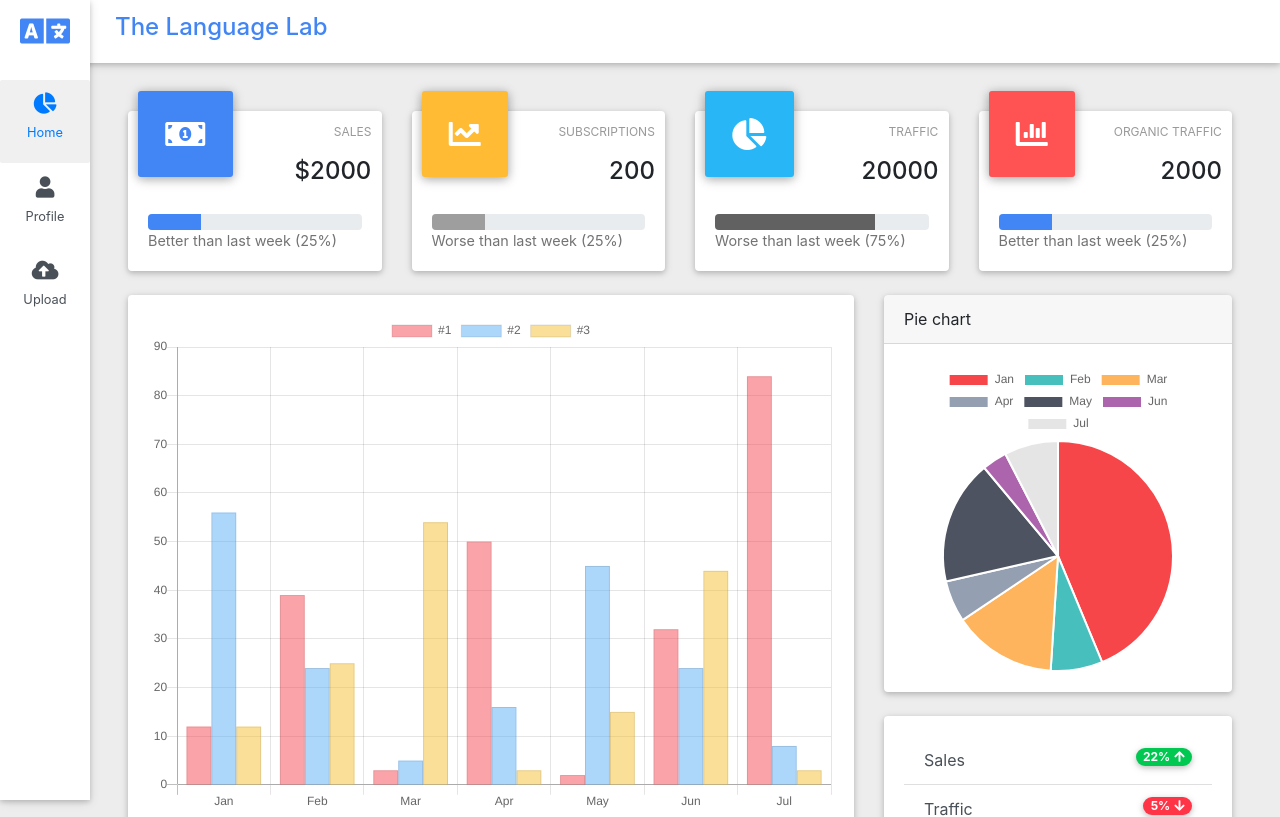
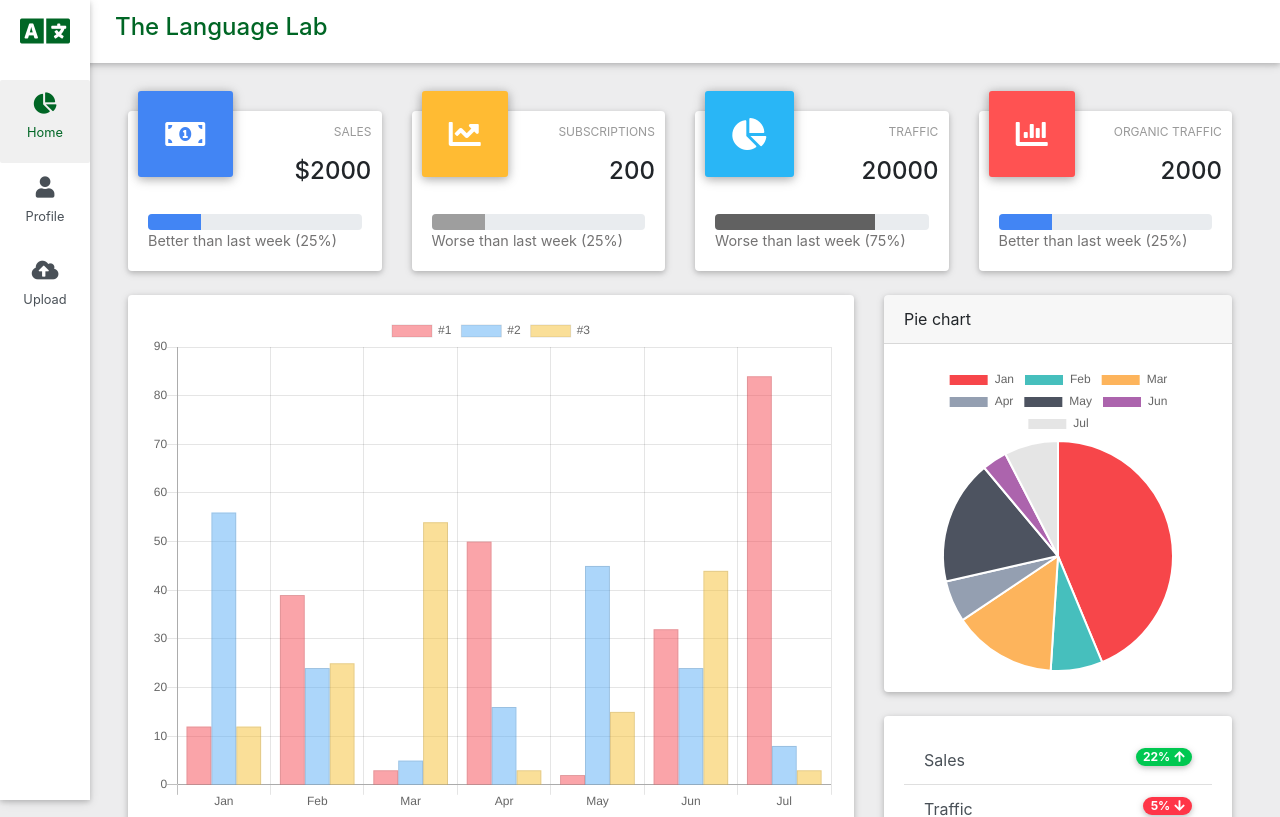
Before and after one commit to jason-engelbrecht/language-lab, a React app: page / in a window 1280 px wide. Shown: the top 817 px of the page. Built offline with nearby package versions, Linux system fonts and the light colour scheme.

Commit message:
Style Changes

```diff
--- a/public/index.html
+++ b/public/index.html
@@ -14,6 +14,7 @@
     <link href="https://cdnjs.cloudflare.com/ajax/libs/twitter-bootstrap/4.4.1/css/bootstrap.min.css" rel="stylesheet">
     <!-- Material Design Bootstrap -->
     <link href="https://cdnjs.cloudflare.com/ajax/libs/mdbootstrap/4.11.0/css/mdb.min.css" rel="stylesheet">
+    <link rel="stylesheet" href="../src/client/index.css">
 </head>
 
 <body>
--- a/src/client/components/sideNavigation.js
+++ b/src/client/components/sideNavigation.js
@@ -5,8 +5,8 @@ import { NavLink } from 'react-router-dom';
 const TopNavigation = () => {
     return (
         <div className="sidebar-fixed position-fixed ">
-            <h1 className="text-center text-primary mt-2 mb-4">
-                <a href="#" className="logo-wrapper">
+            <h1 className="text-center our-text mt-2 mb-4">
+                <a href="#" className="">
                     <i className="fas fa-language"></i>
                 </a>
             </h1>
--- a/src/client/components/topNavigation.js
+++ b/src/client/components/topNavigation.js
@@ -6,7 +6,7 @@ class TopNavigation extends Component {
         return (
             <MDBNavbar className="flexible-navbar" light expand="md" scrolling>
                 <MDBNavbarBrand href="/">
-                    <h4 className="h4 text-primary">The Language Lab</h4>
+                    <h4 className="h4 our-text">The Language Lab</h4>
                 </MDBNavbarBrand>
             </MDBNavbar>
         );
--- a/src/client/index.css
+++ b/src/client/index.css
@@ -27,8 +27,18 @@ main {
 
 .navbar-brand{
   margin-left: 15px;
-  color: #2196f3 !important;
+  /*color: #2196f3 !important;*/
+  color: #006625 !important;
 }
+
+.our-text {
+  color: #006625;
+}
+.our-text:hover{
+  color: #006625 !important;
+  filter: brightness(90%);
+}
+
 
 .sidebar-fixed {
   left: 0;
@@ -151,7 +161,8 @@ main {
 }
 
 .activeClass .list-group-item {
-  color: #007bff;
+  /*color: #007bff;*/
+  color: #006625;
   background-color: #F0F0F0 !important;
 }
 
```
Also changed, not shown: src/client/index.js (+4 -4 lines).
